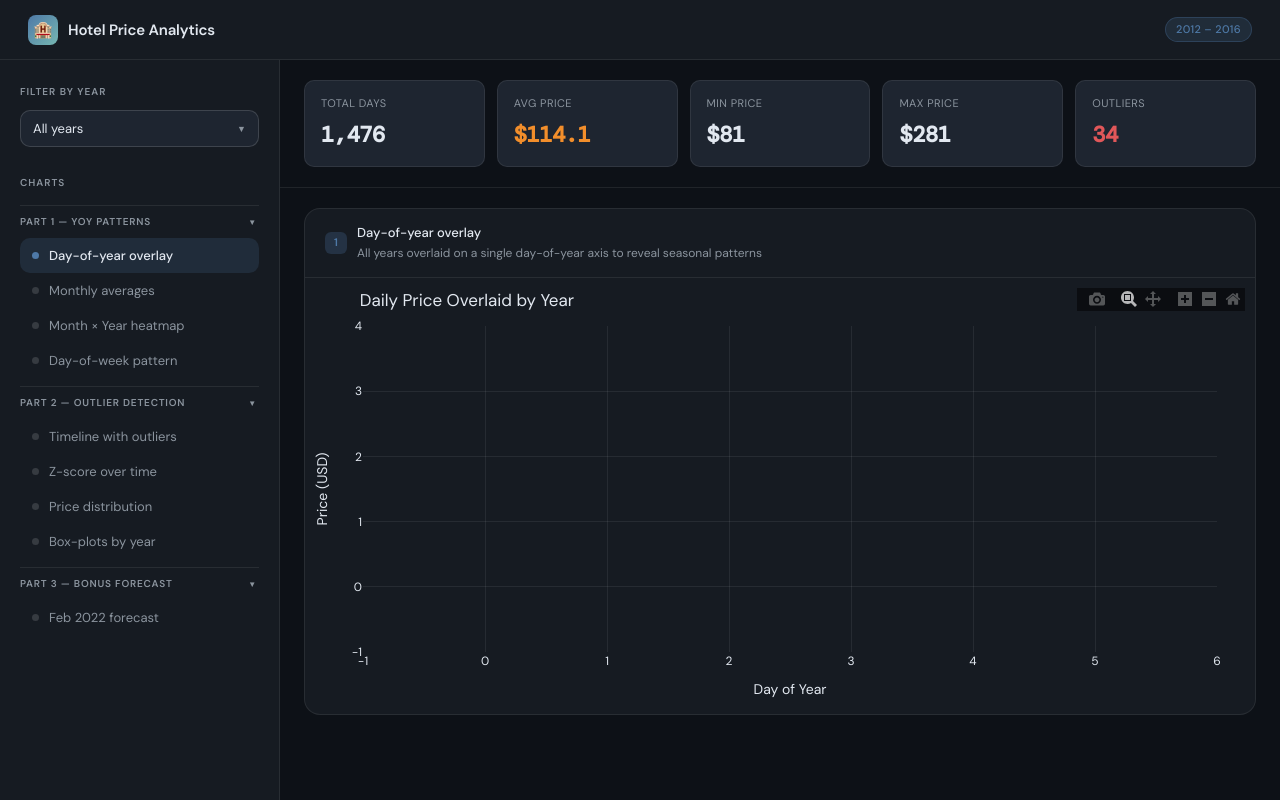
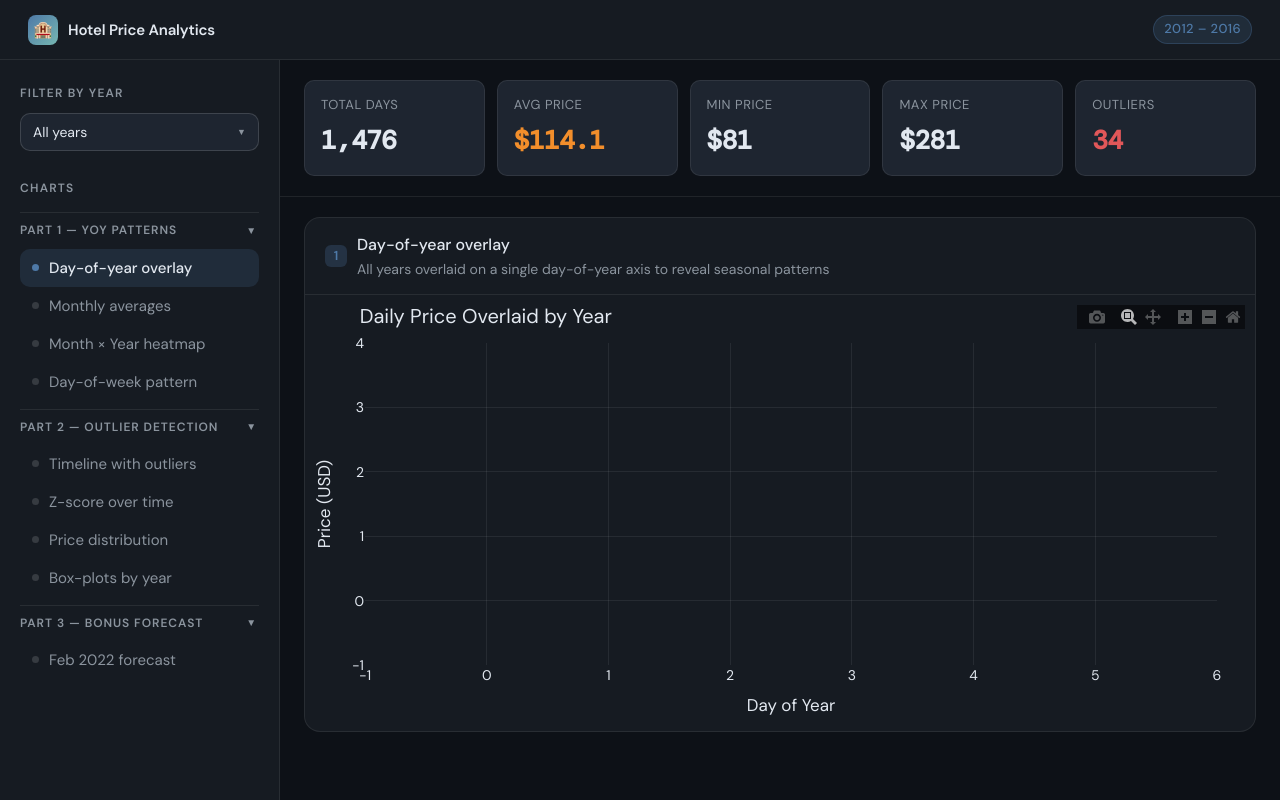
Before and after one commit to rohit141914/PriceLabs-Assignment, a FastAPI app: page / in a window 1280 px wide. Run offline with FastAPI, Linux system fonts and the light colour scheme; some libraries are stand-ins or nearby versions.

Commit message:
increased the font size for all the text on the dashboard and charts

```diff
--- a/app.py
+++ b/app.py
@@ -42,7 +42,7 @@
 PLOTLY_LAYOUT = dict(
     paper_bgcolor="rgba(0,0,0,0)",
     plot_bgcolor="rgba(0,0,0,0)",
-    font=dict(family="DM Sans, sans-serif", color="#e2e8f0", size=12),
+    font=dict(family="DM Sans, sans-serif", color="#e2e8f0", size=14),
     margin=dict(l=50, r=30, t=40, b=50),
     legend=dict(
         bgcolor="rgba(255,255,255,0.05)",
@@ -54,7 +54,7 @@
     hoverlabel=dict(
         bgcolor="#1e2530",
         bordercolor="rgba(255,255,255,0.15)",
-        font=dict(family="DM Sans, sans-serif", color="#e2e8f0", size=13),
+        font=dict(family="DM Sans, sans-serif", color="#e2e8f0", size=14),
         namelength=-1,
         align="left",
     ),
--- a/static/style.css
+++ b/static/style.css
@@ -23,7 +23,7 @@
   background: var(--bg);
   color: var(--text);
   font-family: 'DM Sans', sans-serif;
-  font-size: 14px;
+  font-size: 15px;
   line-height: 1.6;
   min-height: 100vh;
 }
@@ -69,7 +69,7 @@
   border: 1px solid rgba(78,121,167,0.3);
   padding: 3px 10px;
   border-radius: 20px;
-  font-size: 11px;
+  font-size: 13px;
   font-weight: 500;
   letter-spacing: 0.03em;
 }
@@ -92,7 +92,7 @@
 }
 
 .section-label {
-  font-size: 10px;
+  font-size: 12px;
   font-weight: 600;
   letter-spacing: 0.1em;
   text-transform: uppercase;
@@ -104,7 +104,7 @@
 .chart-group { display: flex; flex-direction: column; gap: 4px; }
 
 .group-title {
-  font-size: 10px;
+  font-size: 12px;
   font-weight: 600;
   color: var(--muted);
   letter-spacing: 0.08em;
@@ -125,7 +125,7 @@
 .accordion-title:hover { color: var(--text); }
 
 .accordion-arrow {
-  font-size: 8px;
+  font-size: 10px;
   transition: transform 0.2s;
   flex-shrink: 0;
 }
@@ -152,7 +152,7 @@
   background: transparent;
   color: var(--muted);
   font-family: 'DM Sans', sans-serif;
-  font-size: 13px;
+  font-size: 15px;
   cursor: pointer;
   transition: all 0.15s;
   text-align: left;
@@ -188,7 +188,7 @@
   background: var(--surface2);
   color: var(--text);
   font-family: 'DM Sans', sans-serif;
-  font-size: 13px;
+  font-size: 14px;
   cursor: pointer;
   transition: border-color 0.15s, background 0.15s;
   text-align: left;
@@ -201,7 +201,7 @@
   white-space: nowrap;
   text-overflow: ellipsis;
   max-width: calc(100% - 20px);
-  font-size: 13px;
+  font-size: 14px;
 }
 .year-trigger-arrow {
   font-size: 9px;
@@ -238,7 +238,7 @@
   background: var(--surface2);
   color: var(--text);
   font-family: 'DM Sans', sans-serif;
-  font-size: 12px;
+  font-size: 13px;
   outline: none;
   transition: border-color 0.15s;
 }
@@ -257,14 +257,14 @@
   border: none;
   color: var(--accent);
   font-family: 'DM Sans', sans-serif;
-  font-size: 11px;
+  font-size: 13px;
   cursor: pointer;
   padding: 0;
   text-decoration: underline;
   text-underline-offset: 2px;
 }
 .year-action-link:hover { color: var(--text); }
-.year-action-sep { color: var(--muted); font-size: 11px; }
+.year-action-sep { color: var(--muted); font-size: 13px; }
 
 .year-option-list {
   max-height: 220px;
@@ -319,7 +319,7 @@
 
 .year-option-text {
   font-family: 'DM Mono', monospace;
-  font-size: 12px;
+  font-size: 13px;
   color: var(--text);
 }
 .year-option.deselected .year-option-text { color: var(--muted); }
@@ -343,14 +343,14 @@
   padding: 14px 16px;
 }
 .metric-label {
-  font-size: 11px;
+  font-size: 13px;
   color: var(--muted);
   letter-spacing: 0.04em;
   text-transform: uppercase;
   margin-bottom: 4px;
 }
 .metric-val {
-  font-size: 22px;
+  font-size: 26px;
   font-weight: 600;
   font-family: 'DM Mono', monospace;
   letter-spacing: -0.02em;
@@ -379,7 +379,7 @@
   font-weight: 500;
 }
 .chart-subtitle {
-  font-size: 12px;
+  font-size: 14px;
   color: var(--muted);
 }
 
@@ -403,12 +403,12 @@
   background: rgba(78,121,167,0.25);
   border-radius: 6px;
   display: flex; align-items: center; justify-content: center;
-  font-size: 11px;
+  font-size: 13px;
   font-weight: 600;
   color: var(--accent);
 }
 
-.chart-card-title { font-weight: 500; font-size: 13px; }
+.chart-card-title { font-weight: 500; font-size: 16px; }
 
 .chart-body { padding: 8px; }
 
@@ -451,14 +451,14 @@
 table.outlier-tbl {
   width: 100%;
   border-collapse: collapse;
-  font-size: 12px;
+  font-size: 14px;
 }
 table.outlier-tbl th {
   text-align: left;
   padding: 10px 16px;
   color: var(--muted);
   font-weight: 500;
-  font-size: 11px;
+  font-size: 13px;
   text-transform: uppercase;
   letter-spacing: 0.05em;
   border-bottom: 1px solid var(--border);
@@ -476,7 +476,7 @@
   display: inline-flex; align-items: center;
   padding: 2px 8px;
   border-radius: 20px;
-  font-size: 10px;
+  font-size: 12px;
   font-weight: 600;
   letter-spacing: 0.05em;
   font-family: 'DM Sans', sans-serif;
@@ -495,7 +495,7 @@
   border: 1px solid var(--border);
   border-radius: 8px;
   padding: 8px 14px;
-  font-size: 12px;
+  font-size: 14px;
   color: var(--muted);
 }
 .info-pill strong { color: var(--text); font-family: 'DM Mono', monospace; }
@@ -505,7 +505,7 @@
   display: flex; align-items: center; justify-content: center;
   height: 300px;
   color: var(--muted);
-  font-size: 13px;
+  font-size: 15px;
   flex-direction: column;
   gap: 8px;
 }
```
